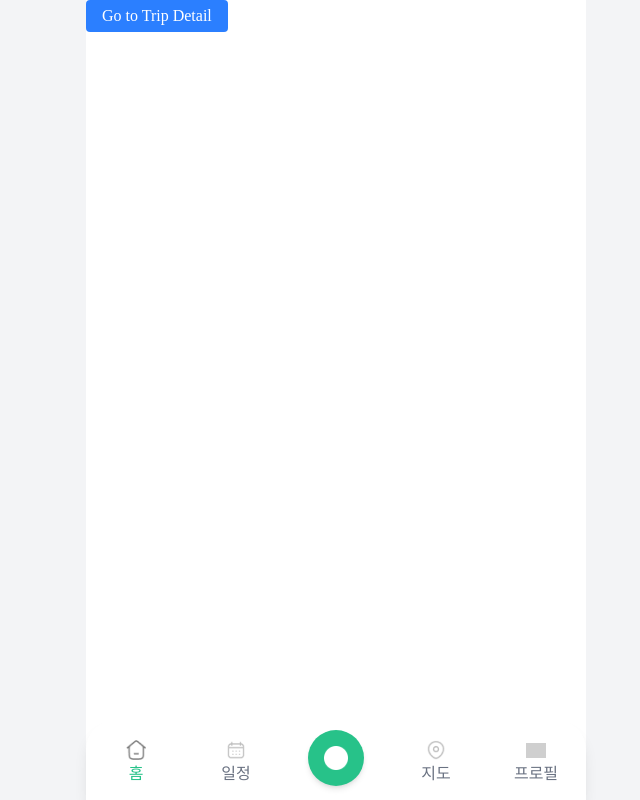
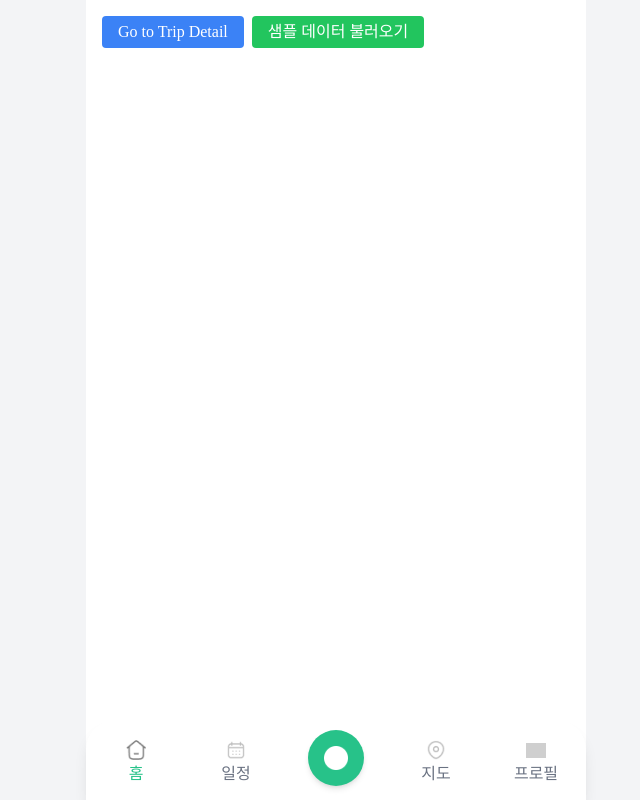
Before and after one commit to CSID-DGU/2025-1-CSC4004-1-9-YumYumGuide, a Next.js app in the folder frontend/: page / in a window 1280 px wide. Shown: the whole page, without its empty margins (304-944 px from the left). Built offline with nearby package versions, Linux system fonts and the light colour scheme; no server answers; the database is empty; grey boxes are pictures that could not be loaded.

Commit message:
feat: test data가져오기 성공

```diff
--- a/frontend/package.json
+++ b/frontend/package.json
@@ -20,9 +20,11 @@
     "@types/node": "^20",
     "@types/react": "^19",
     "@types/react-dom": "^19",
+    "autoprefixer": "^10.4.21",
     "eslint": "^9",
     "eslint-config-next": "15.2.4",
-    "tailwindcss": "^4",
+    "postcss": "^8.5.3",
+    "tailwindcss": "^4.1.3",
     "typescript": "^5"
   }
 }
--- /dev/null
+++ b/frontend/src/app/api/sample/route.js
@@ -0,0 +1,31 @@
+// src/app/api/sample/route.js
+import { NextResponse } from 'next/server';
+import mongoose from 'mongoose';
+
+export async function GET() {
+  console.log('1111');
+  try {
+    // MongoDB 연결
+    if (mongoose.connection.readyState !== 1) {
+      await mongoose.connect('mongodb+srv://jyh:wizz5644@yumyum.ytfd9lu.mongodb.net/?retryWrites=true&w=majority&appName=yumyum');
+    }
+
+    const db = mongoose.connection.db;
+
+    // 데이터 가져오기
+    const sampleMflixDb = mongoose.connection.useDb('sample_mflix');
+    const data = await sampleMflixDb.collection('movies').find({}).limit(10).toArray();
+    console.log(data, 'dddddd');
+    return NextResponse.json({
+      success: true,
+      data: data
+    });
+
+  } catch (error) {
+    console.error('API 오류:', error);
+    return NextResponse.json({
+      success: false,
+      error: error.message
+    }, { status: 500 });
+  }
+}
--- a/frontend/src/app/api/trips/[id]/route.js
+++ b/frontend/src/app/api/trips/[id]/route.js
@@ -1,25 +1,52 @@
 // frontend/src/app/api/trips/route.js
 import dbConnect from '../../../../../../backend/db/connection';
 import Trip from '../../../../../../backend/models/trip';
+
+import mongoose from 'mongoose';
 import { NextResponse } from 'next/server';
 
-export async function GET() {
+export async function GET(request) {
+  console.log('왔냐?')
   try {
-    await dbConnect();
-    const trips = await Trip.find({});
-    return NextResponse.json(trips, { status: 200 });
+    // 쿼리 파라미터 가져오기
+    const { searchParams } = new URL(request.url);
+    const limit = parseInt(searchParams.get('limit') || '10');
+    const page = parseInt(searchParams.get('page') || '1');
+
+    if (mongoose.connection.readyState !== 1) {
+      await mongoose.connect('mongodb+srv://jyh:wizz5644@yumyum.ytfd9lu.mongodb.net/?retryWrites=true&w=majority&appName=yumyum');
+    }
+
+    const db = mongoose.connection.db;
+
+    // 영화 컬렉션에서 데이터 조회 (페이지네이션 적용)
+    const skip = (page - 1) * limit;
+    const movies = await db.collection('sample_mflix.movies')
+      .find({})
+      .sort({ year: -1 }) // 최신 영화부터 정렬
+      .skip(skip)
+      .limit(limit)
+      .toArray();
+
+    // 전체 영화 수 조회
+    const total = await db.collection('sample_mflix.movies').countDocuments();
+
+    return NextResponse.json({
+      success: true,
+      data: movies,
+      pagination: {
+        total,
+        page,
+        limit,
+        pages: Math.ceil(total / limit)
+      }
+    });
+
   } catch (error) {
-    return NextResponse.json({ error: error.message }, { status: 500 });
+    console.error('영화 데이터 조회 오류:', error);
+    return NextResponse.json({
+      success: false,
+      error: error.message
+    }, { status: 500 });
   }
 }
-
-export async function POST(request) {
-  try {
-    const body = await request.json();
-    await dbConnect();
-    const newTrip = await Trip.create(body);
-    return NextResponse.json(newTrip, { status: 201 });
-  } catch (error) {
-    return NextResponse.json({ error: error.message }, { status: 500 });
-  }
-}
--- a/frontend/src/app/page.tsx
+++ b/frontend/src/app/page.tsx
@@ -1,23 +1,97 @@
-'use client'; // 이 줄을 추가하세요
+'use client';
+import Nav from './componets/nav';
+import { useState, useEffect } from 'react';
+export default function Home() {
+  const [movies, setMovies] = useState([]);
+  const [loading, setLoading] = useState(true);
+  const [error, setError] = useState(null);
+  const [page, setPage] = useState(1);
+  const [pagination, setPagination] = useState(null);
 
-import Nav from './componets/nav';
+  useEffect(() => {
+    console.log('ㅕㅇㄱ들어옴');
+    async function fetchMovies() {
+      try {
+        setLoading(true);
+        const response = await fetch(`/api/sample`);
+        console.log(response.json, 'response');
+        if (!response.ok) {
+          throw new Error(`HTTP error! status: ${response.status}`);
+        }
 
-export default function Home() {
-  function moveTrip() {
-    window.location.href = '/newtrip';
-  }
+        const data = await response.json();
+        setMovies(data.data);
+        setPagination(data.pagination);
+      } catch (err) {
+        // setError(err.message);
+        console.error('영화 데이터 가져오기 오류:', err);
+      } finally {
+        setLoading(false);
+      }
+    }
+
+    fetchMovies();
+  }, [page]);
+
+
+  const handlePrevPage = () => {
+    if (page > 1) {
+      setPage(prevPage => prevPage - 1);
+    }
+  };
+
+  if (loading) return <div className="p-4">로딩 중...</div>;
+  if (error) return <div className="p-4 text-red-500">오류: {error}</div>;
 
   return (
-    <>
-      <div>
+    <div style={{ padding: '1rem' }}>
+      <div style={{ marginBottom: '1rem' }}>
         <button
-          className="bg-blue-500 text-white px-4 py-2 rounded"
-          onClick={() => moveTrip()}
+          style={{
+            backgroundColor: '#3b82f6',
+            color: 'white',
+            padding: '0.5rem 1rem',
+            borderRadius: '0.25rem',
+            border: 'none',
+            marginRight: '0.5rem',
+            cursor: 'pointer'
+          }}
+          // onClick={moveTrip}
         >
           Go to Trip Detail
         </button>
+
+        <button
+          style={{
+            backgroundColor: loading ? '#9ca3af' : '#22c55e',
+            color: 'white',
+            padding: '0.5rem 1rem',
+            borderRadius: '0.25rem',
+            border: 'none',
+            cursor: loading ? 'not-allowed' : 'pointer'
+          }}
+          // onClick={fetchSampleData}
+          disabled={loading}
+        >
+          {loading ? '로딩 중...' : '샘플 데이터 불러오기'}
+        </button>
       </div>
+
+      {error && (
+        <div style={{
+          padding: '1rem',
+          backgroundColor: '#fee2e2',
+          color: '#b91c1c',
+          borderRadius: '0.25rem',
+          marginBottom: '1rem'
+        }}>
+          에러: {error}
+        </div>
+      )}
+
+
+
       <Nav />
-    </>
+    </div>
   );
 }
```
Also changed, not shown: 1 other file (tests, documents, lock files or other folders).
